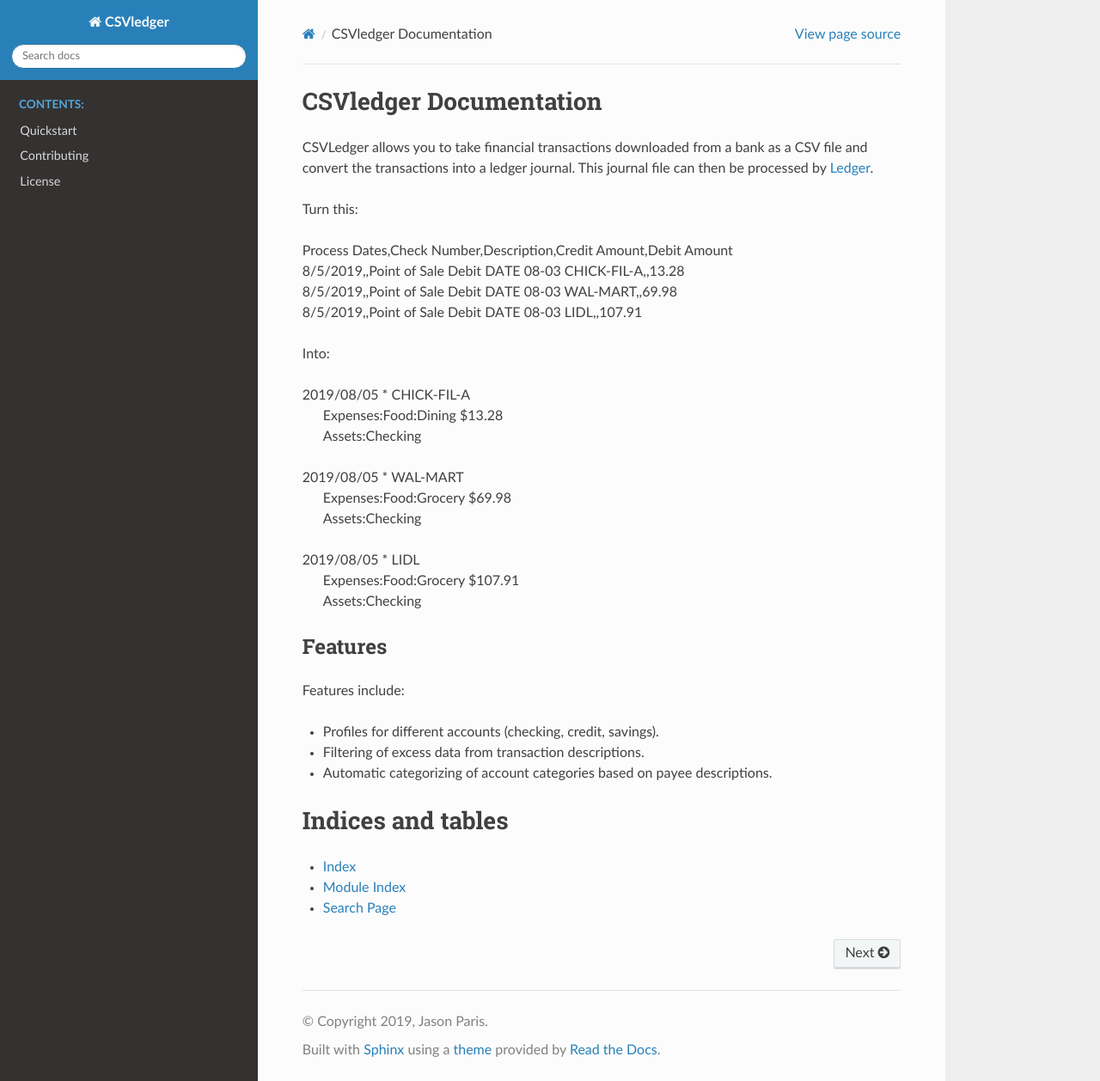
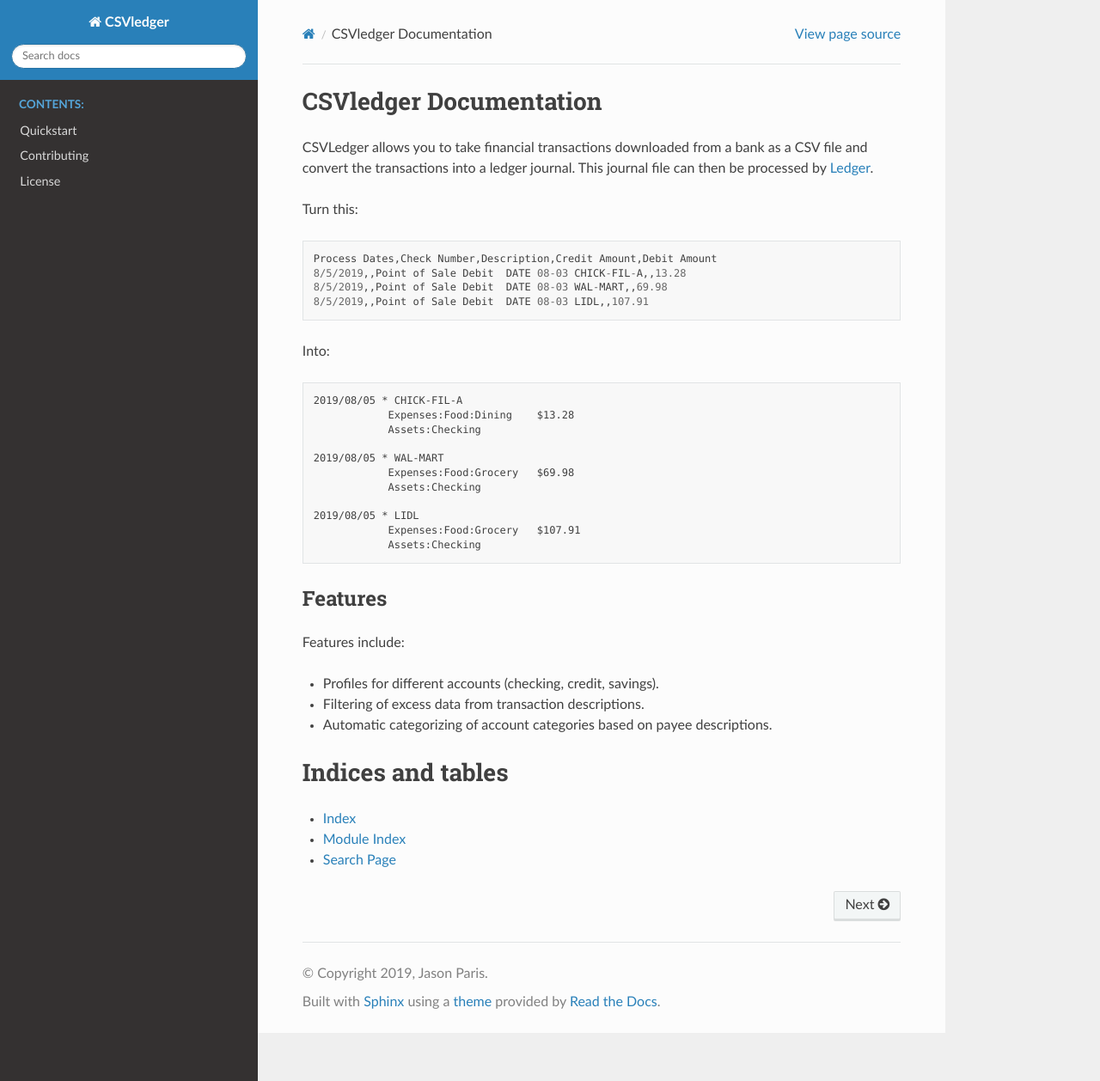
Before and after one commit to paris3200/CSVLedger, a Sphinx documentation site: the page built from docs/index.rst, in a window 1280 px wide and 1258 px high. Shown: the whole window at 86% size. Built offline with Sphinx 7.4.7 and the Read the Docs theme 2.0.0, drawn with Linux system fonts in a browser that asks for light colours.

Commit message:
Fix formatting of example

```diff
--- a/docs/index.rst
+++ b/docs/index.rst
@@ -7,24 +7,28 @@ can then be processed by `Ledger <https://www.ledger-cli.org>`_.
 
 Turn this:
 
-|    Process Dates,Check Number,Description,Credit Amount,Debit Amount
-|    8/5/2019,,Point of Sale Debit  DATE 08-03 CHICK-FIL-A,,13.28
-|    8/5/2019,,Point of Sale Debit  DATE 08-03 WAL-MART,,69.98
-|    8/5/2019,,Point of Sale Debit  DATE 08-03 LIDL,,107.91
+.. code-block::
+
+    Process Dates,Check Number,Description,Credit Amount,Debit Amount
+    8/5/2019,,Point of Sale Debit  DATE 08-03 CHICK-FIL-A,,13.28
+    8/5/2019,,Point of Sale Debit  DATE 08-03 WAL-MART,,69.98
+    8/5/2019,,Point of Sale Debit  DATE 08-03 LIDL,,107.91
 
 Into:
 
-|    2019/08/05 * CHICK-FIL-A
-|		Expenses:Food:Dining	$13.28
-|		Assets:Checking
-|
-|    2019/08/05 * WAL-MART
-|		Expenses:Food:Grocery	$69.98
-|		Assets:Checking
-|
-|    2019/08/05 * LIDL
-|		Expenses:Food:Grocery	$107.91
-|		Assets:Checking
+.. code-block::
+
+    2019/08/05 * CHICK-FIL-A
+		Expenses:Food:Dining	$13.28
+		Assets:Checking
+
+    2019/08/05 * WAL-MART
+		Expenses:Food:Grocery	$69.98
+		Assets:Checking
+
+    2019/08/05 * LIDL
+		Expenses:Food:Grocery	$107.91
+		Assets:Checking
 
 
 
```
